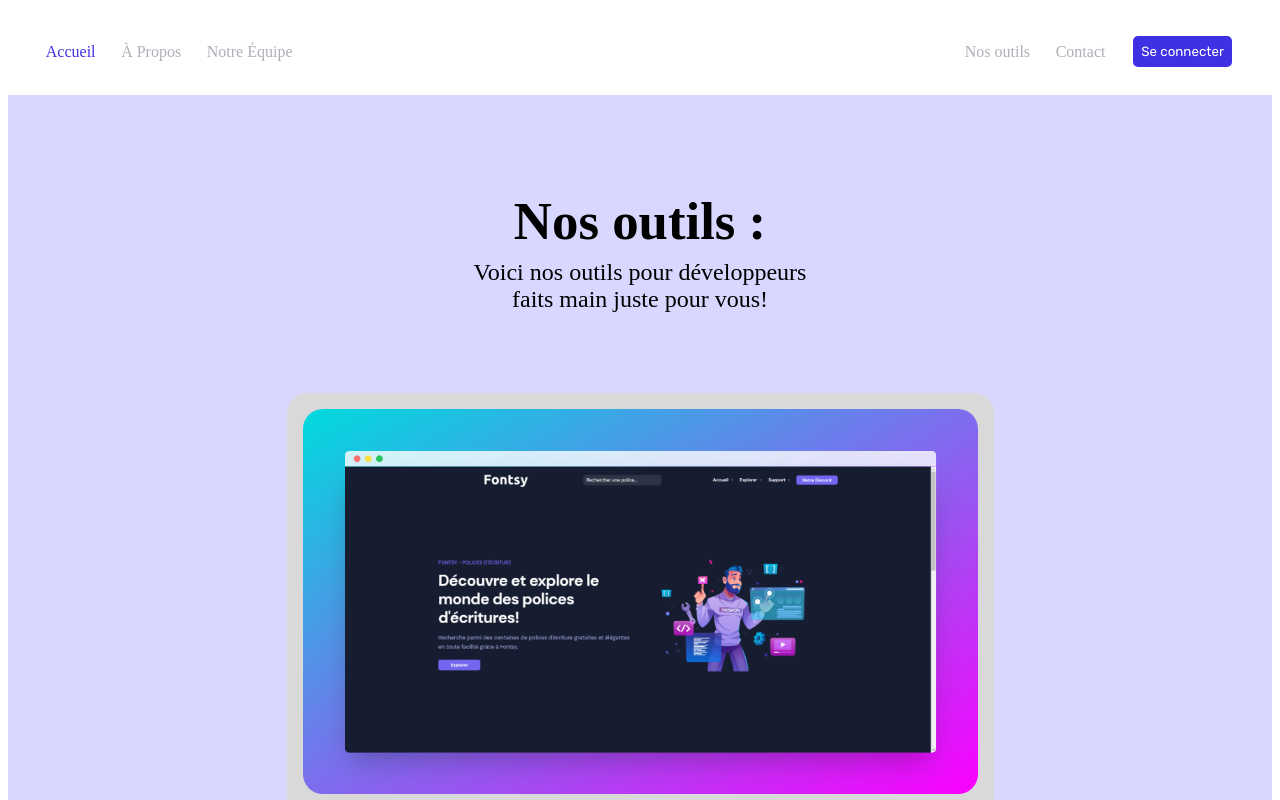
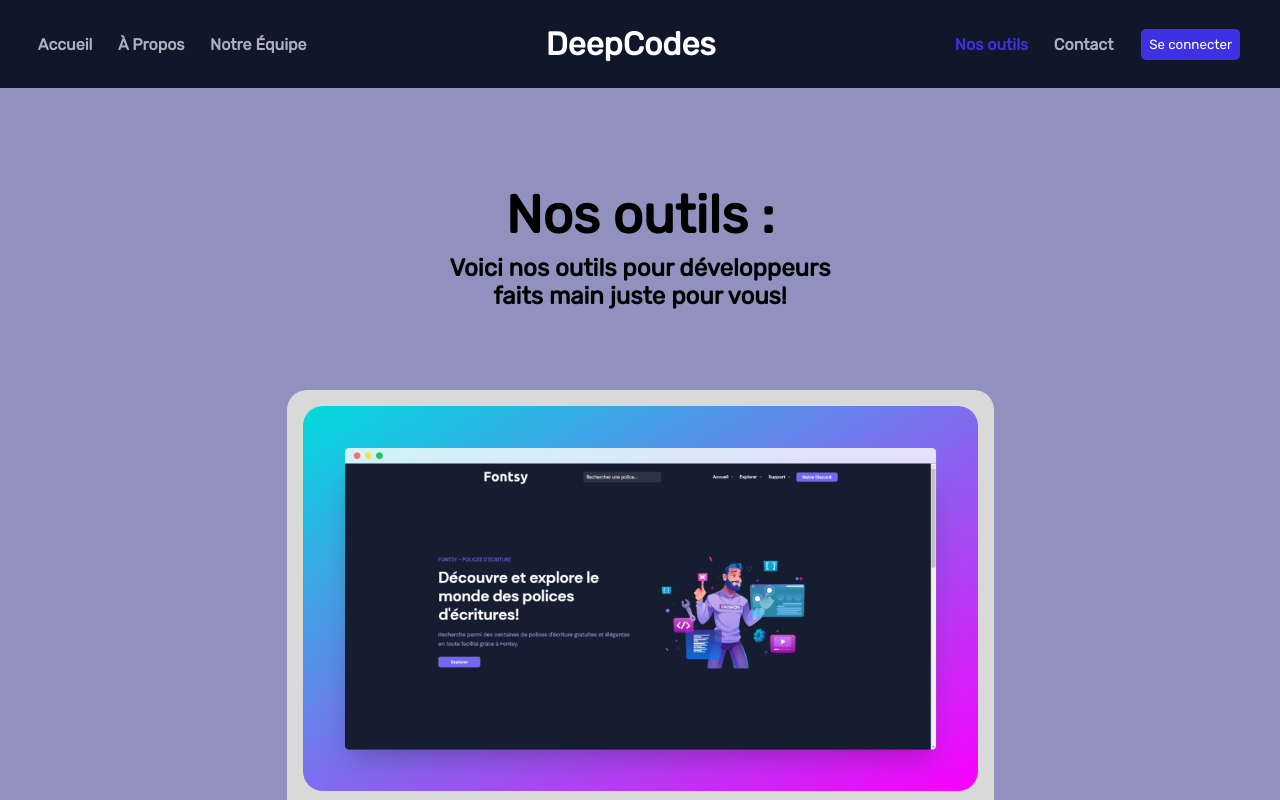
Before and after one commit to Pronicio/deepcodes, a Nuxt app: page /tools in a window 1280 px wide. Shown: the top 800 px of the page. Built offline with nearby package versions, Linux system fonts and the light colour scheme.

Commit message:
🎨 Dynamic active route.
+ Fix styles error.

```diff
--- a/assets/style/components/header.scss
+++ b/assets/style/components/header.scss
@@ -78,6 +78,14 @@
     margin: 1vw;
   }
 
+  .active {
+    color: $color;
+
+    &:hover {
+      color: $color;
+    }
+  }
+
   button {
     margin: 1vw;
   }
--- a/components/Header.vue
+++ b/components/Header.vue
@@ -1,32 +1,37 @@
 <template>
   <nav>
     <div class="navbar">
-      <a href="/" class="active">Accueil</a>
-      <a href="/">À Propos</a>
-      <a href="/">Notre Équipe</a>
+      <a href="/" :class="isRouteActive('index') ? 'active' : ''">Accueil</a>
+      <a href="/" :class="isRouteActive('about') ? 'active' : ''">À Propos</a>
+      <a href="/" :class="isRouteActive('teams') ? 'active' : ''">Notre Équipe</a>
     </div>
     <h3>DeepCodes</h3>
     <button class="mobile_menu_btn" @click="toggleMobileMenu"></button>
     <div class="navbar">
-      <a href="/tools">Nos outils</a>
-      <a href="/">Contact</a>
+      <a href="/tools" :class="isRouteActive('tools') ? 'active' : ''">Nos outils</a>
+      <a href="/" :class="isRouteActive('contact') ? 'active' : ''">Contact</a>
       <button>Se connecter</button>
     </div>
   </nav>
   <div id="mobile_menu">
-    <a href="/" class="active">Accueil</a>
-    <a href="/">À Propos</a>
-    <a href="/">Notre Équipe</a>
-    <a href="/tools">Nos outils</a>
-    <a href="/">Contact</a>
+    <a href="/" :class="isRouteActive('index') ? 'active' : ''">Accueil</a>
+    <a href="/" :class="isRouteActive('about') ? 'active' : ''">À Propos</a>
+    <a href="/" :class="isRouteActive('teams') ? 'active' : ''">Notre Équipe</a>
+    <a href="/tools" :class="isRouteActive('tools') ? 'active' : ''">Nos outils</a>
+    <a href="/" :class="isRouteActive('contact') ? 'active' : ''">Contact</a>
     <button>Se connecter</button>
   </div>
 </template>
 
 <script setup>
+const route = useRoute()
+
 function toggleMobileMenu() {
   const state = document.getElementById("mobile_menu");
   state.classList.toggle("open");
+}
+function isRouteActive(name) {
+  return route.name === name
 }
 </script>
 
--- a/pages/index.vue
+++ b/pages/index.vue
@@ -83,6 +83,5 @@
 
 
 <style scoped lang="scss">
-@import '../assets/style/style.scss';
 @import '../assets/style/pages/home.scss';
 </style>
--- a/pages/tools.vue
+++ b/pages/tools.vue
@@ -36,7 +36,11 @@
 })
 </script>
 
+<style lang="scss">
+@import '../assets/style/style.scss';
+</style>
+
+
 <style scoped lang="scss">
-@import '../assets/style/style.scss';
 @import '../assets/style/pages/tools.scss';
 </style>
```
